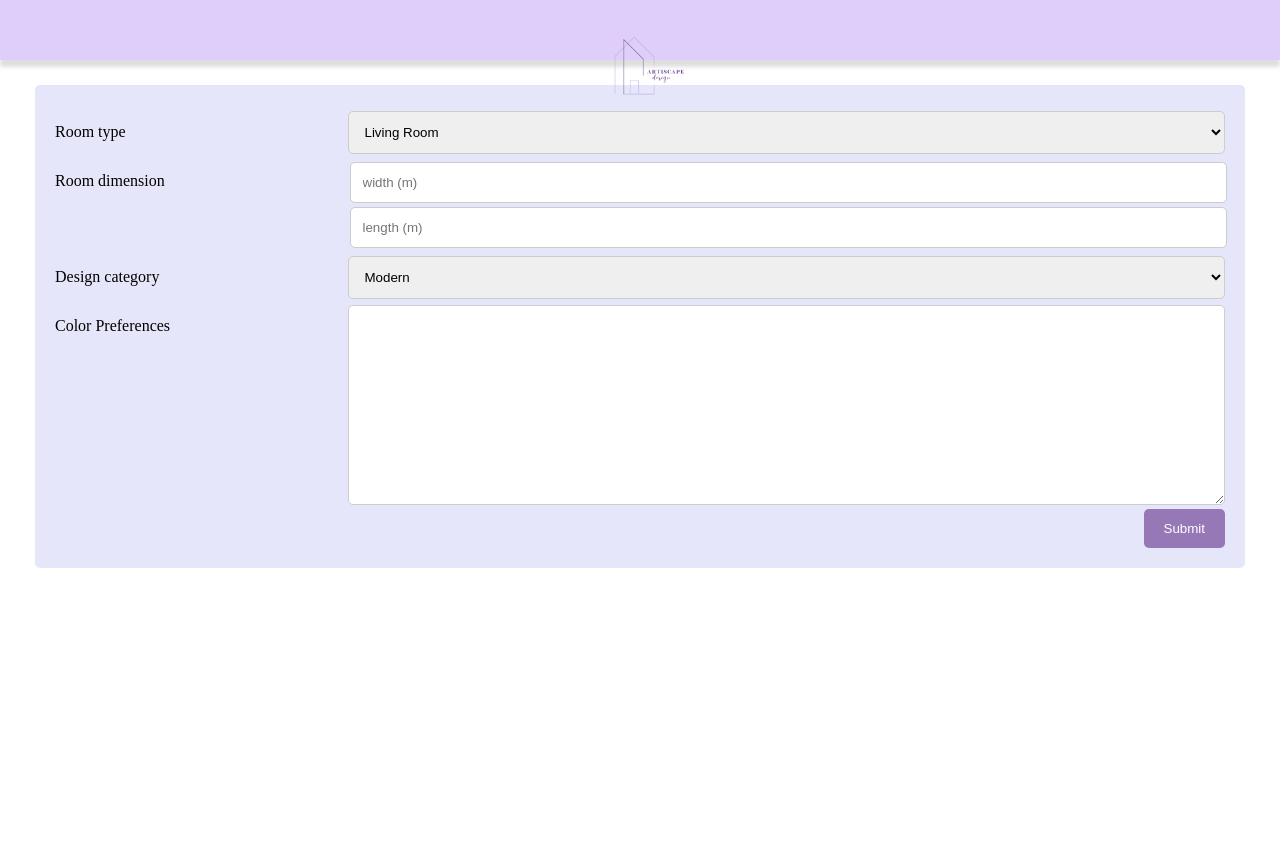
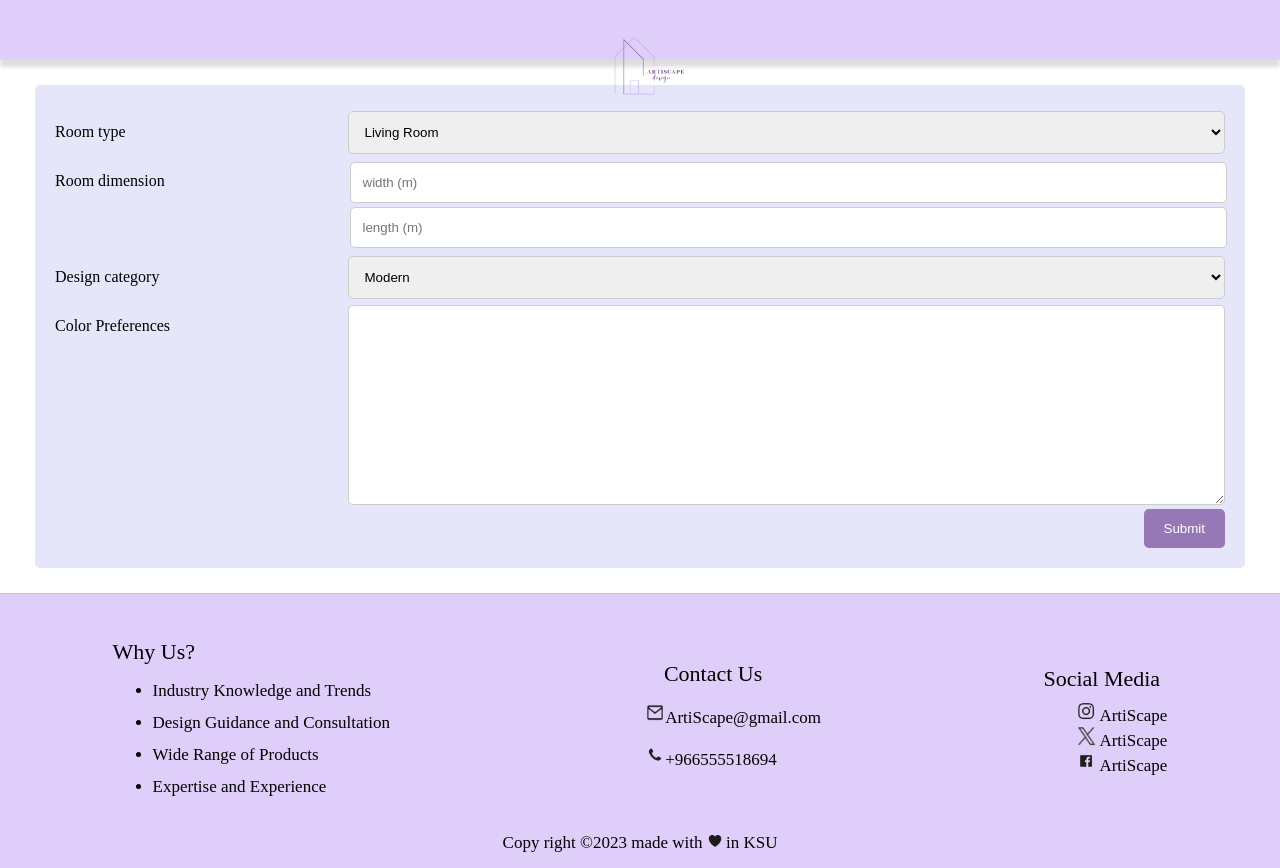
Before and after one commit to RawanSaud23/Artiscape_Interiors, a website: page Artiscape/public_html/consultation.html in a window 1280 px wide. Before the commit the page ends 800 px from the top, so only its background shows below. Drawn offline with Linux system fonts and the light colour scheme.

Commit message:
adding footer

```diff
--- a/Artiscape/public_html/consultation.html
+++ b/Artiscape/public_html/consultation.html
@@ -130,5 +130,86 @@ input[type=submit]:hover {
             </form>
           </div>
         </main>
+
+        <footer>
+      <section id="footer">
+        <div class="main-footer">
+          <div class="Us">
+            <h2>Why Us?</h2>
+            <ul>
+              <li>Industry Knowledge and Trends</li>
+              <li>Design Guidance and Consultation</li>
+              <li>Wide Range of Products</li>
+              <li>Expertise and Experience</li>
+            </ul>
+          </div>
+          <div class="contact">
+            <h2>Contact Us</h2>
+            <ul>
+              <li>
+                <a href="mailto:ArtiScape@gmail.com"
+                  ><img
+                    src="images/Email.png"
+                    alt="instgram icon"
+                    width="20"
+                    height="20"
+                  >ArtiScape@gmail.com</a
+                >
+              </li>
+              <li>
+                <img
+                  src="images/phone.png"
+                  alt="phone icon"
+                  width="20"
+                  height="20"
+                >+966555518694
+              </li>
+            </ul>
+          </div>
+          <div class="Social">
+            <h2>Social Media</h2>
+            <ul>
+              <li>
+                <a href="https://instgram.com"
+                  ><img
+                    src="images/instgram.png"
+                    alt="instgram icon"
+                    width="20"
+                    height="20"
+                  >
+                  ArtiScape
+                </a>
+              </li>
+              <li>
+                <a href="https://twitter.com"
+                  ><img
+                    src="images/X.png"
+                    alt="X icon"
+                    width="20"
+                    height="20"
+                  >
+                  ArtiScape
+                </a>
+              </li>
+              <li>
+                <a href="https://www.facebook.com"
+                  ><img
+                    src="images/Facebook.png"
+                    alt="instgram icon"
+                    width="20"
+                    height="20">
+                  ArtiScape
+                </a>
+              </li>
+            </ul>
+          </div>
+        </div>
+        <p>
+          Copy right ©2023 made with
+          <img src="images/heart.png" alt="love" width="15" height="15"> in
+          KSU
+        </p>
+      </section>
+    </footer>
     </body>
 </html>
```
Also changed, not shown: Artiscape/public_html/ClientHomepage.html (+80 -0 lines).
